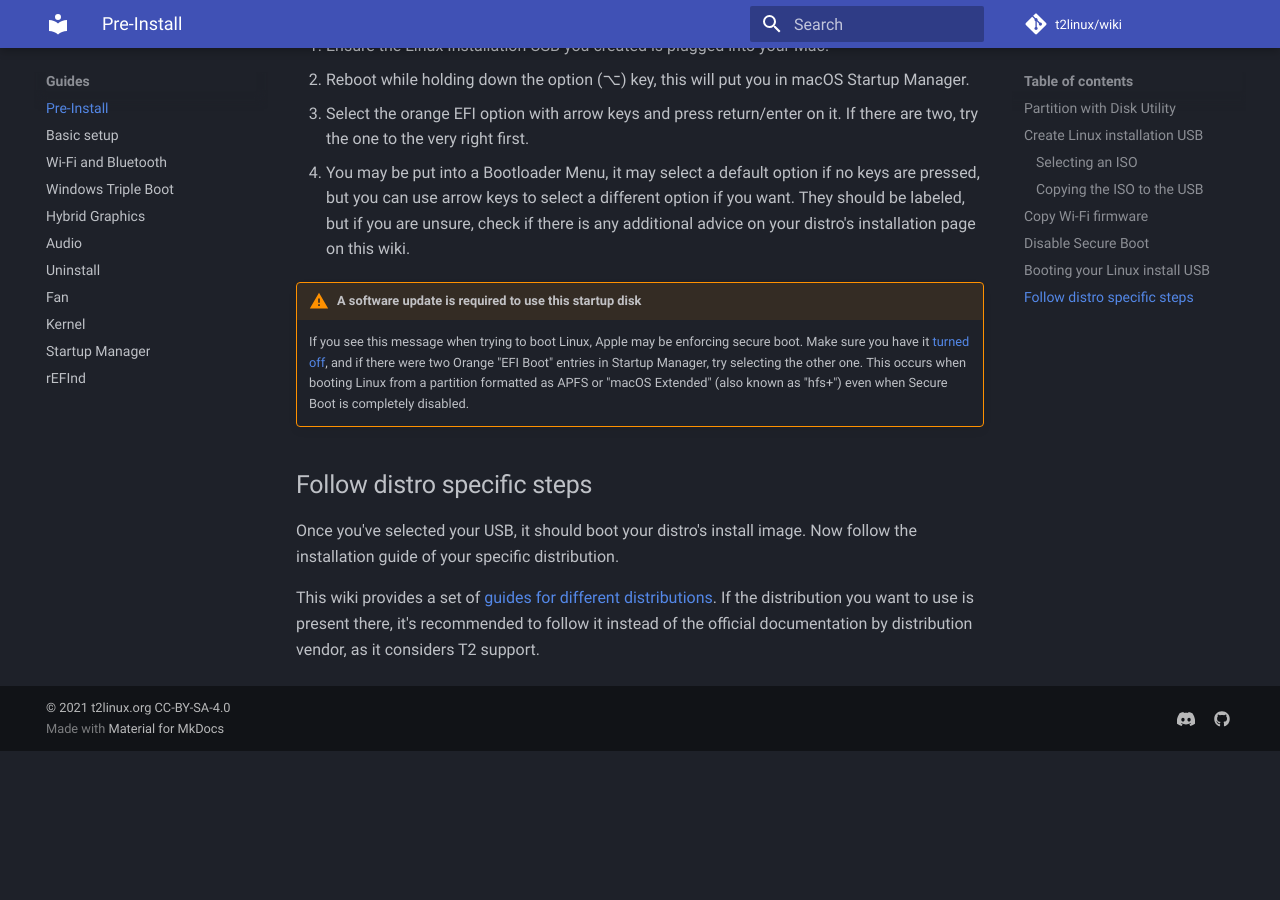
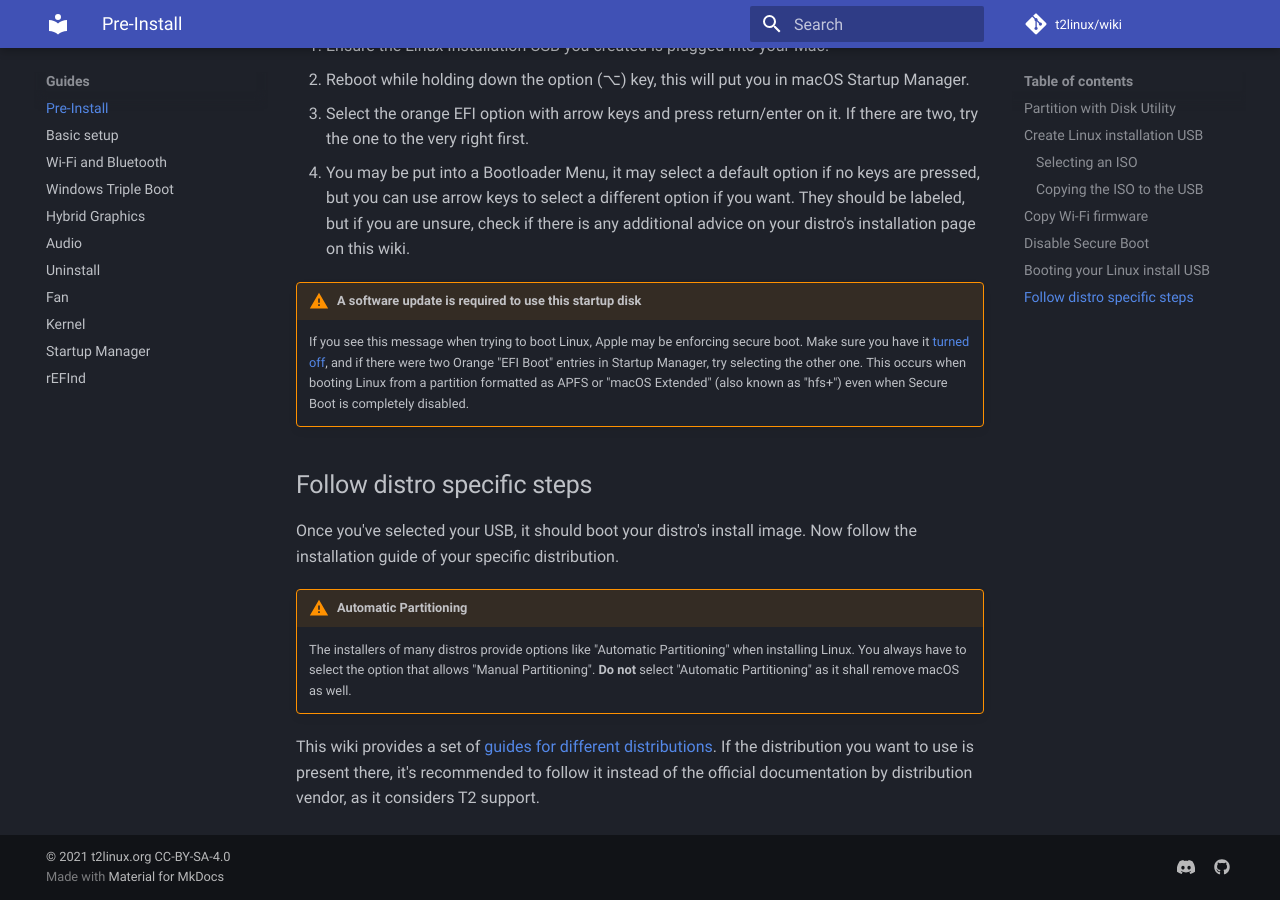
Before and after one commit to t2linux/wiki, an MkDocs documentation site: the page built from docs/guides/preinstall.md, in a window 1280 px wide and 900 px high, scrolled down 2464 px. Built offline with MkDocs 1.6.1 and Material for MkDocs 9.7.7, drawn with Linux system fonts in a browser that asks for light colours; comment, search, counter and statistics services are not loaded; before the commit the page ends 3215 px from its top, so only the background shows below that.

Commit message:
Update preinstall.md

```diff
--- a/docs/guides/preinstall.md
+++ b/docs/guides/preinstall.md
@@ -69,4 +69,7 @@ Apple's Secure Boot implementation does not allow booting anything other than ma
 
 Once you've selected your USB, it should boot your distro's install image. Now follow the installation guide of your specific distribution.
 
+!!! Warning "Automatic Partitioning"
+    The installers of many distros provide options like "Automatic Partitioning" when installing Linux. You always have to select the option that allows "Manual Partitioning". **Do not** select "Automatic Partitioning" as it shall remove macOS as well.
+
 This wiki provides a set of [guides for different distributions](https://wiki.t2linux.org/distributions/overview/). If the distribution you want to use is present there, it's recommended to follow it instead of the official documentation by distribution vendor, as it considers T2 support.
```
